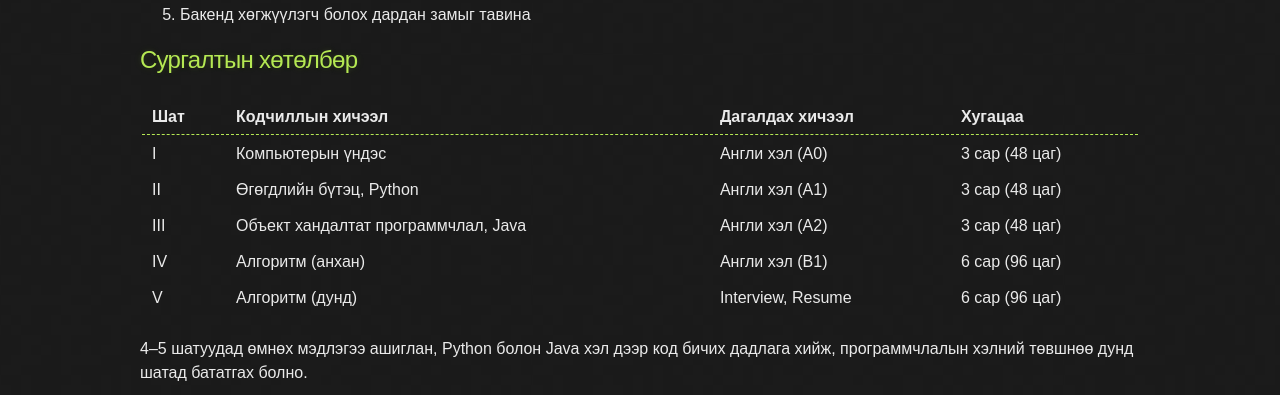
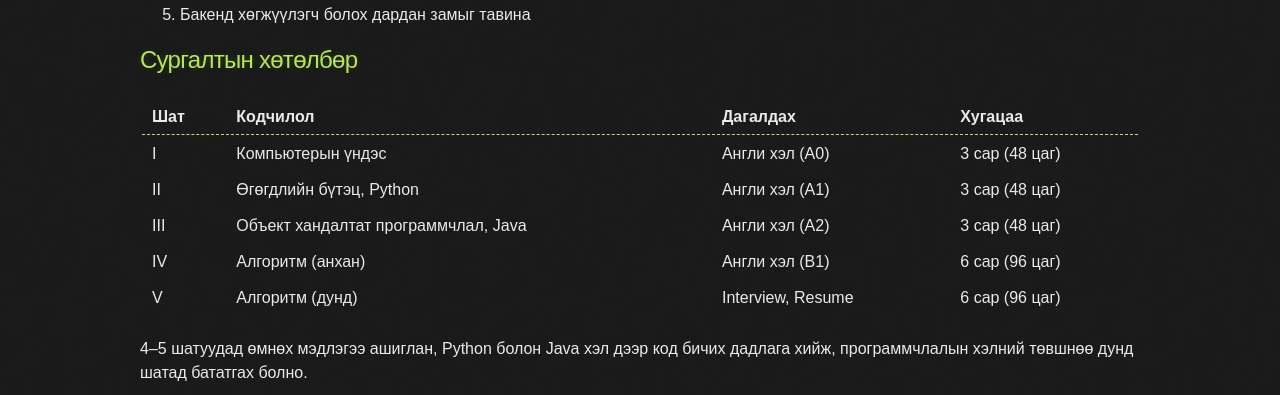
Before and after one commit to ganaatulgaa/corecode, a Jekyll site: the page built from index.md, in a window 1280 px wide. Shown: the part 478-873 px from the top of the page. Built offline with Jekyll 4.4.1, drawn with Linux system fonts in a browser that asks for light colours.

Commit message:
Update index.md

```diff
--- a/index.md
+++ b/index.md
@@ -19,7 +19,7 @@ layout: default
 ## Сургалтын хөтөлбөр
 
 |-----+-------------------------------------+------------------------+----------------|
-| Шат | Кодчиллын хичээл                    | Дагалдах хичээл        | Хугацаа        |
+| Шат | Кодчилол                            | Дагалдах               | Хугацаа        |
 |-----+-------------------------------------+------------------------+----------------|
 | I   | Компьютерын үндэс                   | Англи хэл (A0)         | 3 сар (48 цаг) |
 | II  | Өгөгдлийн бүтэц, Python             | Англи хэл (A1)         | 3 сар (48 цаг) |
```
